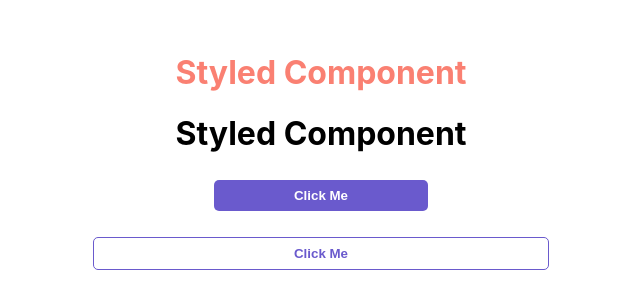
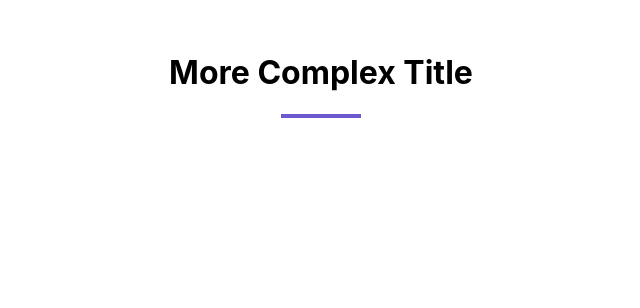
Before and after one commit to jordanduran/StyledComponents, a React (Create React App) app: page / in a window 1280 px wide. Shown: the top 308 px of the page, without its empty margins (319-959 px from the left). Built offline with nearby package versions, Linux system fonts and the light colour scheme.

Commit message:
More complex component

```diff
--- a/src/App.js
+++ b/src/App.js
@@ -1,15 +1,13 @@
-import BasicTitle from './components/BasicTitle';
-import { DefaultButton, TransparentButton } from './components/Buttons';
+// import BasicTitle from './components/BasicTitle';
+// import { DefaultButton, TransparentButton } from './components/Buttons';
+import ComplexTitle from './components/ComplexTitle';
 
 // import styled from 'styled-components';
 
 function App() {
   return (
     <div style={{ padding: '2rem' }}>
-      <BasicTitle specialColor>styled component</BasicTitle>
-      <BasicTitle>styled component</BasicTitle>
-      <DefaultButton>click me</DefaultButton>
-      <TransparentButton>click me</TransparentButton>
+      <ComplexTitle title='more complex title' />
     </div>
   );
 }
--- /dev/null
+++ b/src/components/ComplexTitle.jsx
@@ -0,0 +1,26 @@
+import styled from 'styled-components';
+
+const ComplexTitle = ({ title }) => {
+  return (
+    <Wrapper>
+      <h1>{title}</h1>
+      <div className='underline'></div>
+    </Wrapper>
+  );
+};
+
+const Wrapper = styled.div`
+  h1 {
+    text-transform: capitalize;
+    text-align: center;
+  }
+
+  .underline {
+    width: 5rem;
+    height: 0.25rem;
+    background-color: slateblue;
+    margin: 0 auto;
+  }
+`;
+
+export default ComplexTitle;
```
